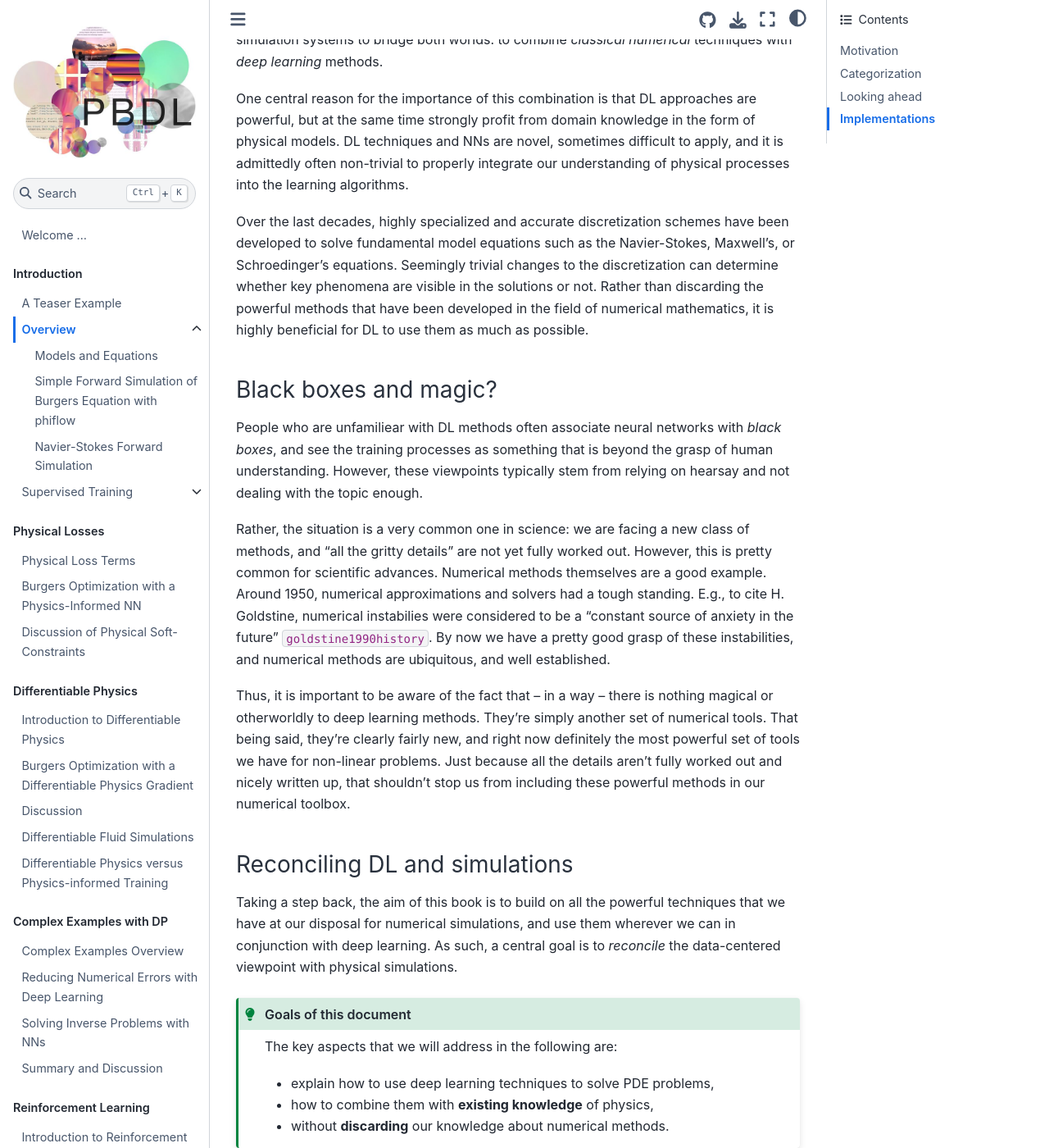
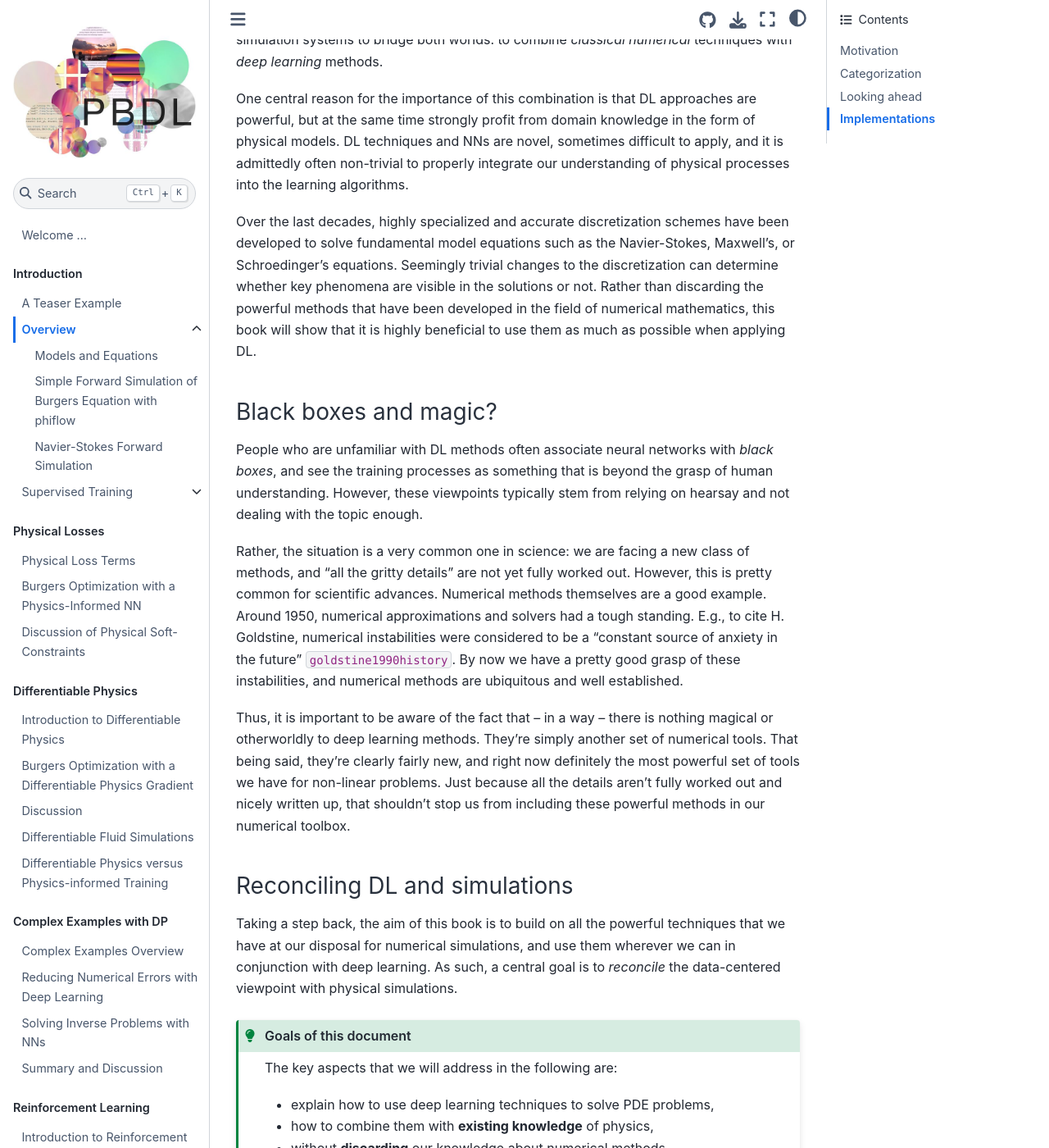
Before and after one commit to tum-pbs/pbdl-book, a Jupyter Book: the page built from overview.md, in a window 1280 px wide and 1400 px high, scrolled down 1328 px. Shown: the whole window at 82% size. Built offline with Jupyter Book 1.0.4 settings and Sphinx 7.4.7 and the Sphinx Book theme 1.1.4, drawn with Linux system fonts in a browser that asks for light colours; pages that are not in the unit, such as notebooks, are missing from menus; cross-references to code outside the pages are shown as plain code; some of the changed text lies outside the part shown.

Commit message:
fixing typos, unifying nomenclature

```diff
--- a/overview.md
+++ b/overview.md
@@ -66,12 +66,13 @@
 Seemingly trivial changes to the discretization can determine
 whether key phenomena are visible in the solutions or not.
 Rather than discarding the powerful methods that have been
-developed in the field of numerical mathematics, it
-is highly beneficial for DL to use them as much as possible.
+developed in the field of numerical mathematics, this book will
+show that it is highly beneficial to use them as much as possible
+when applying DL.
 
 ### Black boxes and magic?
 
-People who are unfamiliear with DL methods often associate neural networks
+People who are unfamiliar with DL methods often associate neural networks
 with _black boxes_, and see the training processes as something that is beyond the grasp
 of human understanding. However, these viewpoints typically stem from
 relying on hearsay and not dealing with the topic enough.
@@ -81,10 +82,10 @@
 for scientific advances.
 Numerical methods themselves are a good example. Around 1950, numerical approximations
 and solvers had a tough standing. E.g., to cite H. Goldstine,
-numerical instabilies were considered to be a "constant source of
+numerical instabilities were considered to be a "constant source of
 anxiety in the future" {cite}`goldstine1990history`.
 By now we have a pretty good grasp of these instabilities, and numerical methods
-are ubiquitous, and well established.
+are ubiquitous and well established.
 
 Thus, it is important to be aware of the fact that -- in a way -- there is nothing
 magical or otherworldly to deep learning methods. They're simply another set of
```
Also changed, not shown: other parts of overview.md (+7 -8 lines), intro.md (+6 -5 lines), overview-equations.md (+4 -3 lines), physicalloss.md (+7 -6 lines), supervised-discuss.md (+4 -4 lines), supervised.md (+2 -2 lines), diffphys-code-ns.ipynb, diffphys-code-sol.ipynb, intro-teaser.ipynb, overview-burgers-forw.ipynb, overview-ns-forw.ipynb, physicalloss-code.ipynb, supervised-airfoils.ipynb.
